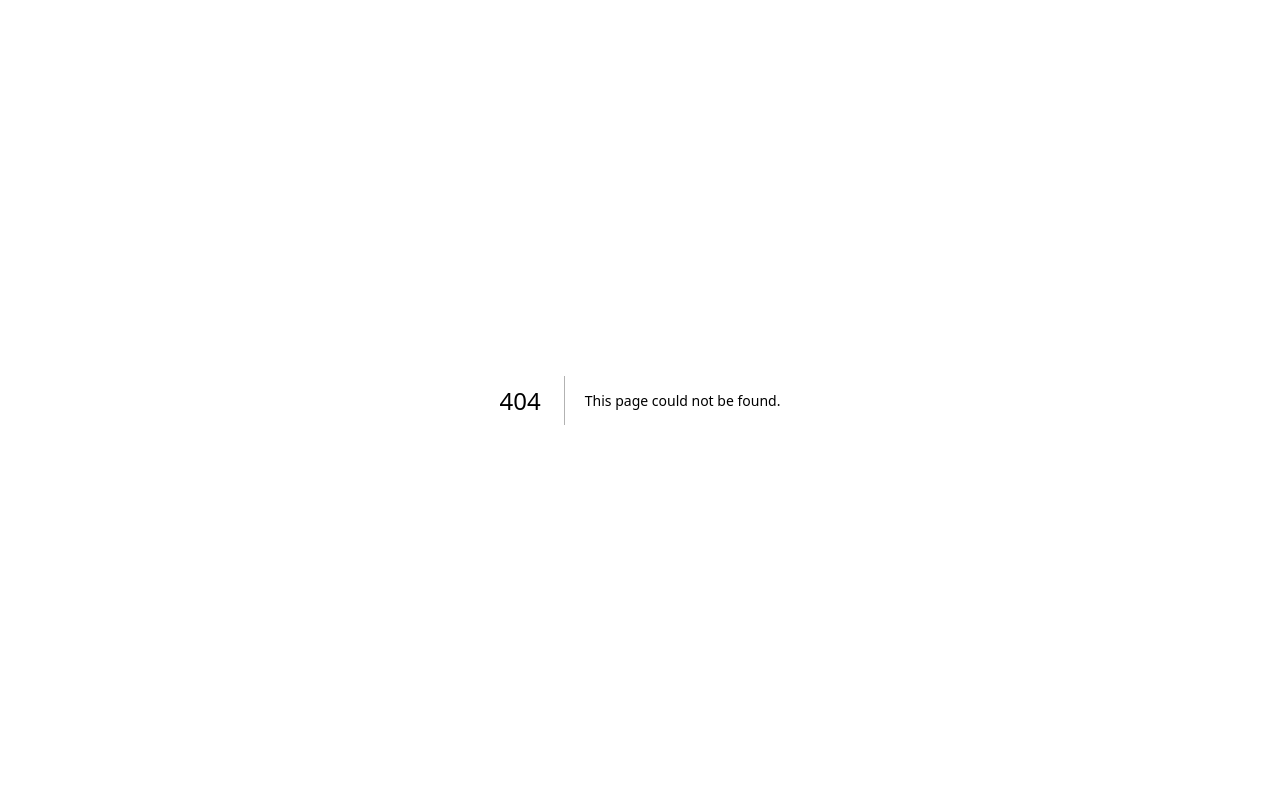
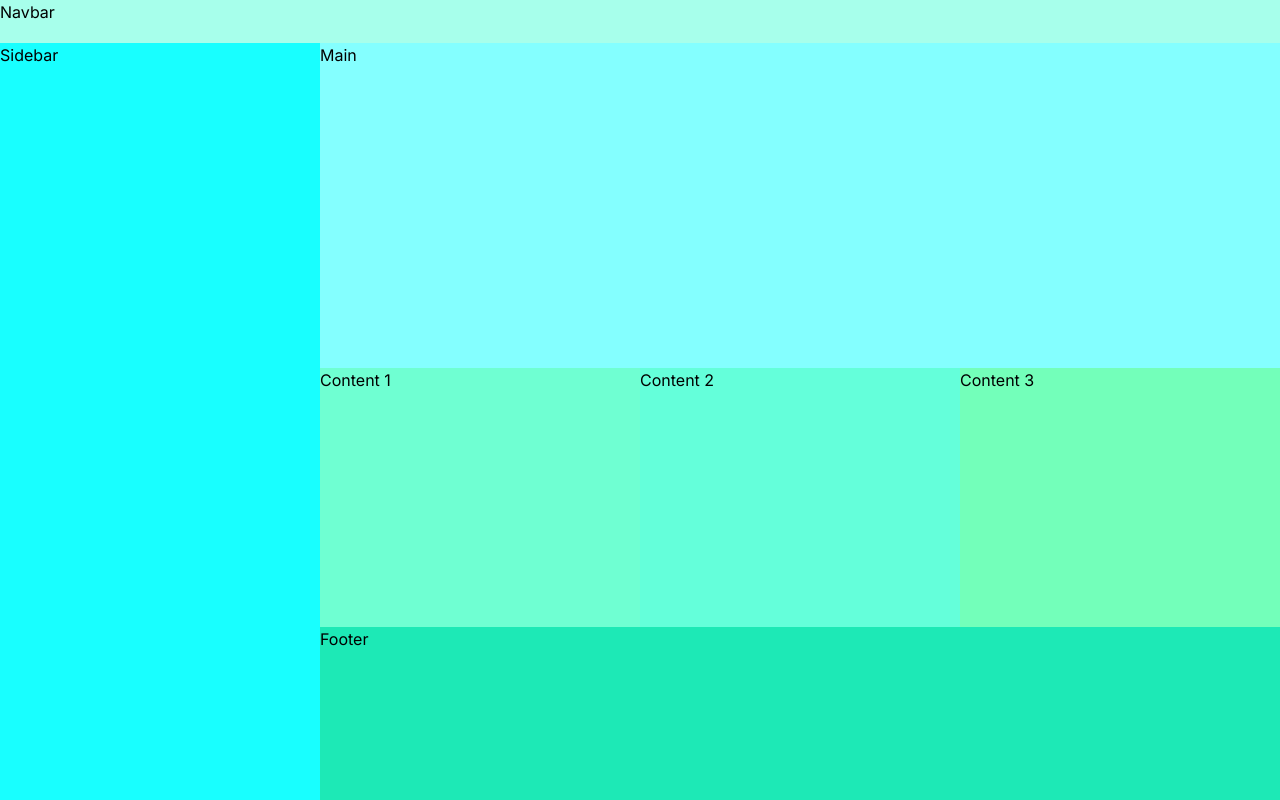
Before and after one commit to 6qat/lab-css-grid, a Next.js app: page /ex2/css in a window 1280 px wide. Before the commit this address had no page. Built offline with nearby package versions, Linux system fonts and the light colour scheme.

Commit message:
Make grid using grid-template-areas.

```diff
--- a/app/ex1/css/page.tsx
+++ b/app/ex1/css/page.tsx
@@ -1,4 +1,6 @@
-export default function Home() {
+import './locals.css'
+
+export default function Ex1CssHome() {
     return (
         <main>
             {/*======================================================================================================*/}
--- a/app/ex1/tailwind/page.tsx
+++ b/app/ex1/tailwind/page.tsx
@@ -1,4 +1,4 @@
-export default function Tailwind() {
+export default function Ex1TailwindHome() {
     // noinspection SpellCheckingInspection
     return (
         <main>
--- /dev/null
+++ b/app/ex2/css/local.css
@@ -0,0 +1,46 @@
+.container {
+    display: grid;
+    height: 100vh;
+    grid-template-columns: 1fr 1fr 1fr 1fr;
+    grid-template-rows: 0.2fr 1.5fr 1.2fr 0.8fr;
+    grid-template-areas:
+        "nav nav nav nav"
+        "side main main main"
+        "side cont1 cont2 cont3"
+        "side footer footer footer";
+}
+
+nav {
+    background: #a7ffeb;
+    grid-area: nav;
+}
+
+main {
+    background: #84ffff;
+    grid-area: main;
+}
+
+#sidebar {
+    background: #18ffff;
+    grid-area: side;
+}
+
+#content1 {
+    background: #6fffd2;
+    grid-area: cont1;
+}
+
+#content2 {
+    background: #64ffda;
+    grid-area: cont2;
+}
+
+#content3 {
+    background: #73ffba;
+    grid-area: cont3;
+}
+
+footer {
+    background: #1de9b6;
+    grid-area: footer;
+}
--- /dev/null
+++ b/app/ex2/css/page.tsx
@@ -0,0 +1,29 @@
+import './local.css'
+
+export default function Ex2CssHome() {
+    return (
+        <div className="container">
+            <nav>
+                Navbar
+            </nav>
+            <main>
+                Main
+            </main>
+            <div id="sidebar">
+                Sidebar
+            </div>
+            <div id="content1">
+                Content 1
+            </div>
+            <div id="content2">
+                Content 2
+            </div>
+            <div id="content3">
+                Content 3
+            </div>
+            <footer>
+               Footer
+            </footer>
+        </div>
+    )
+}
--- a/app/layout.tsx
+++ b/app/layout.tsx
@@ -1,12 +1,14 @@
 import './globals.css'
-import './locals.css'
 import type {Metadata} from 'next'
 import React from "react";
+import {Inter} from "next/font/google";
 
 export const metadata: Metadata = {
-    title: 'Create Next App',
-    description: 'Generated by create next app',
-}
+    "title": 'Create Next App',
+    "description": 'Generated by create next app',
+};
+
+const inter = Inter({subsets: ['latin']});
 
 export default function RootLayout({
                                        children,
@@ -15,7 +17,9 @@ export default function RootLayout({
 }) {
     return (
         <html lang="en">
-        <body>{children}</body>
+        <body className={inter.className}>
+        {children}
+        </body>
         </html>
     )
 }
```
Also changed, not shown: app/ex1/css/locals.css (renamed from app/locals.css).
